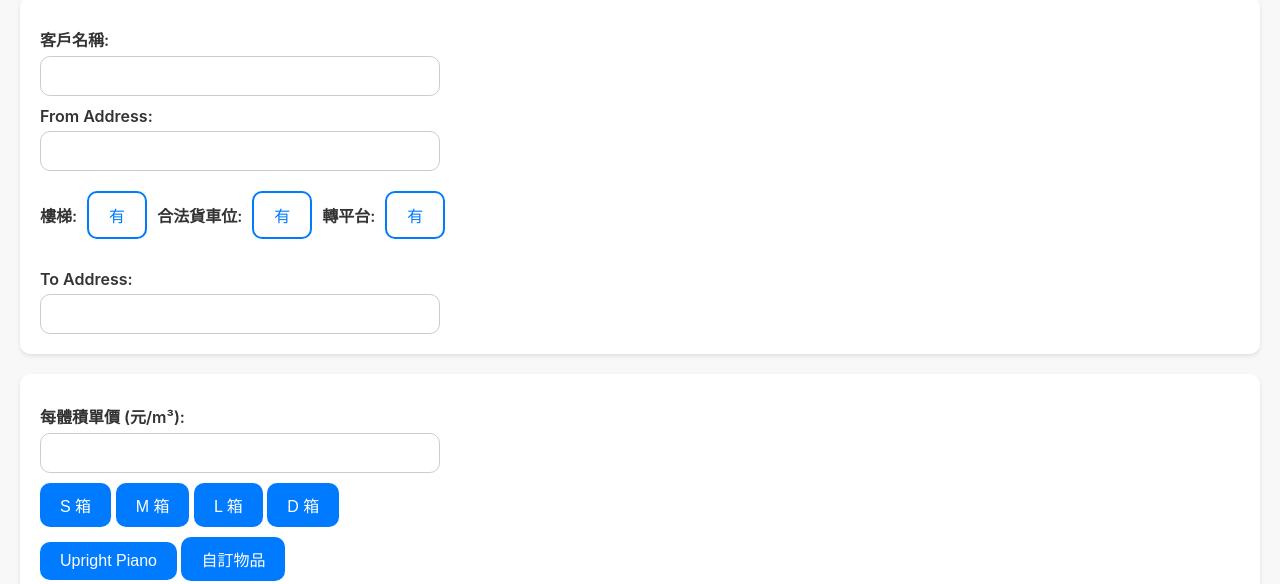
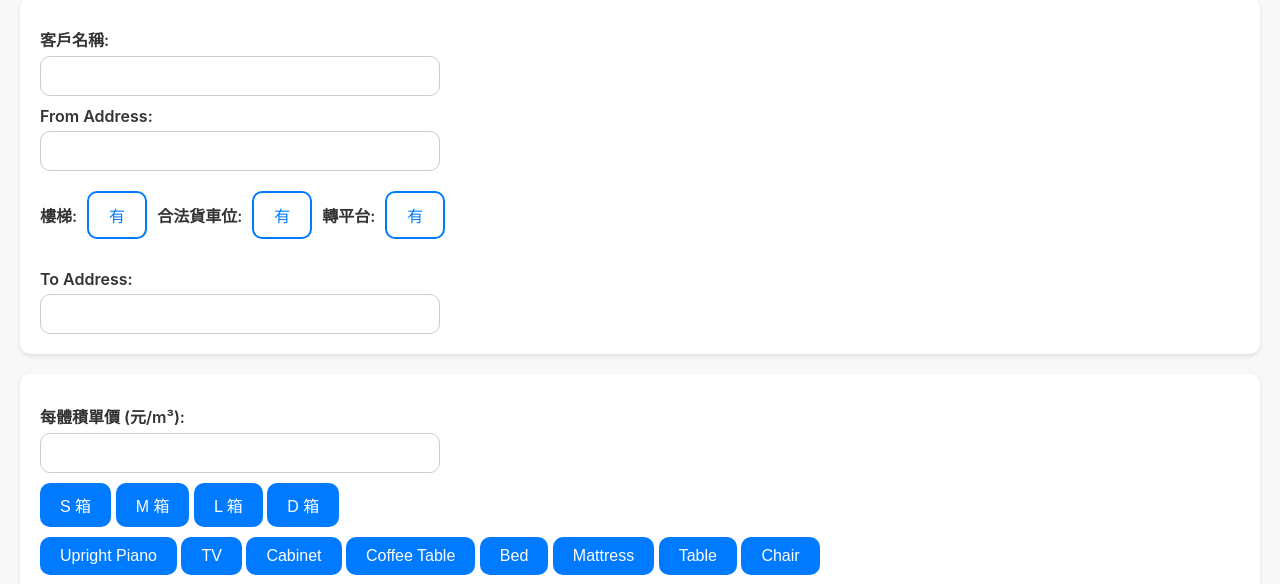
Before and after one commit to Bellyyee/Quote, a plain HTML site: page index.html in a window 1280 px wide. Shown: the part 156-740 px from the top of the page. Drawn offline with Linux system fonts and the light colour scheme.

Commit message:
Add files via upload

```diff
--- a/index.html
+++ b/index.html
@@ -47,6 +47,14 @@
             <button type="button" class="item-button" onclick="selectItem('D')">D 箱</button>
             <br>
             <button type="button" class="item-button" onclick="selectItem('uprightPiano')">Upright Piano</button>
+            <button type="button" class="item-button" onclick="selectItem('TV')">TV</button>
+            <button type="button" class="item-button" onclick="selectItem('Cabinet')">Cabinet</button>
+            <button type="button" class="item-button" onclick="selectItem('Coffee Table')">Coffee Table</button>
+            <button type="button" class="item-button" onclick="selectItem('Bed')">Bed</button>
+            <button type="button" class="item-button" onclick="selectItem('Mattress')">Mattress</button>
+            <button type="button" class="item-button" onclick="selectItem('Table')">Table</button>
+            <button type="button" class="item-button" onclick="selectItem('Chair')">Chair</button>
+            <br>
             <button type="button" class="item-button" onclick="selectItem('custom')">自訂物品</button>
         </div>
 
--- a/script.js
+++ b/script.js
@@ -110,6 +110,27 @@ function selectItem(itemType) {
             document.getElementById('woodenCratePriceWrapper').style.display = 'inline';
             document.getElementById('skidOption').style.display = 'block';
             document.getElementById('toggleSkid').classList.add('active');
+            break;
+        case 'TV':
+            itemName = 'TV';
+            break;
+        case 'Cabinet':
+            itemName = 'Cabinet';
+            break;
+        case 'Coffee Table':
+            itemName = 'Coffee Table';
+            break;
+        case 'Bed':
+            itemName = 'Bed';
+            break;
+        case 'Mattress':
+            itemName = 'Mattress';
+            break;
+        case 'Table':
+            itemName = 'Table';
+            break;
+        case 'Chair':
+            itemName = 'Chair';
             break;
         case 'custom':
             itemName = '自訂物品';
```
